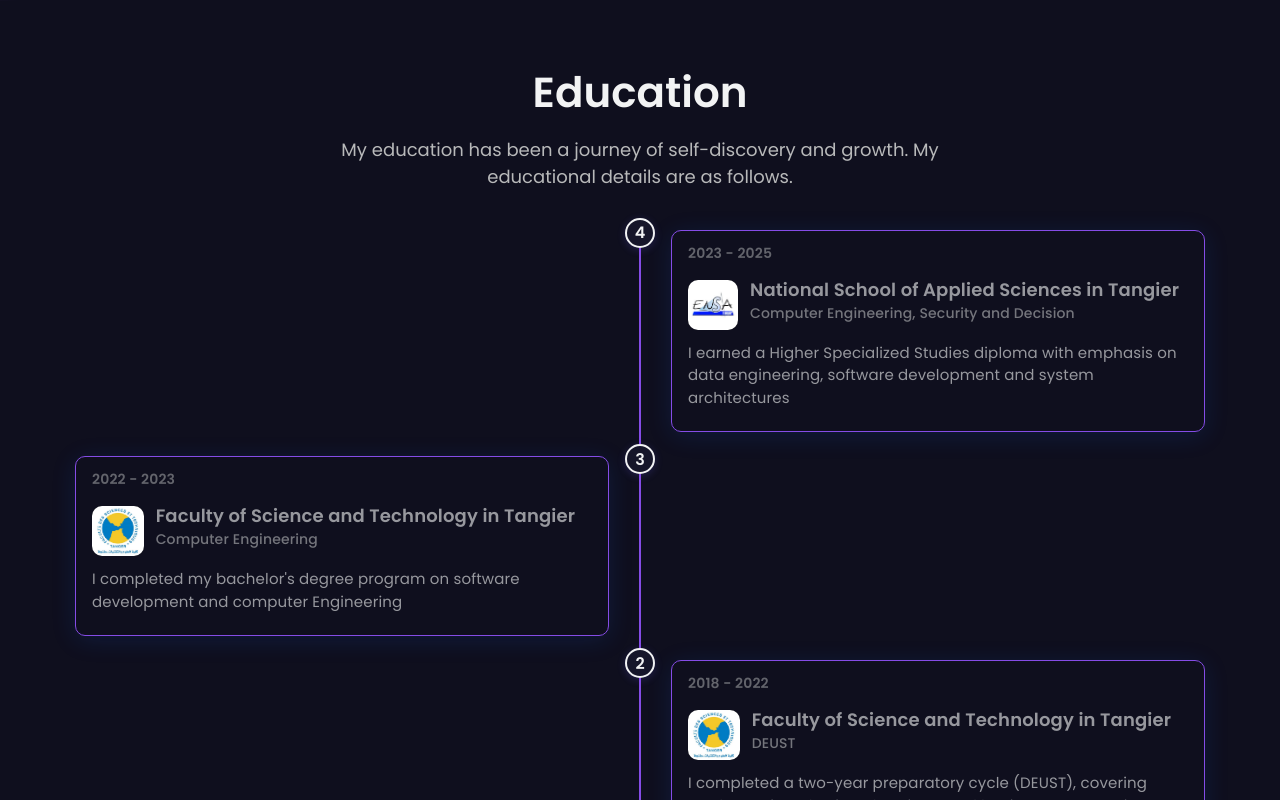
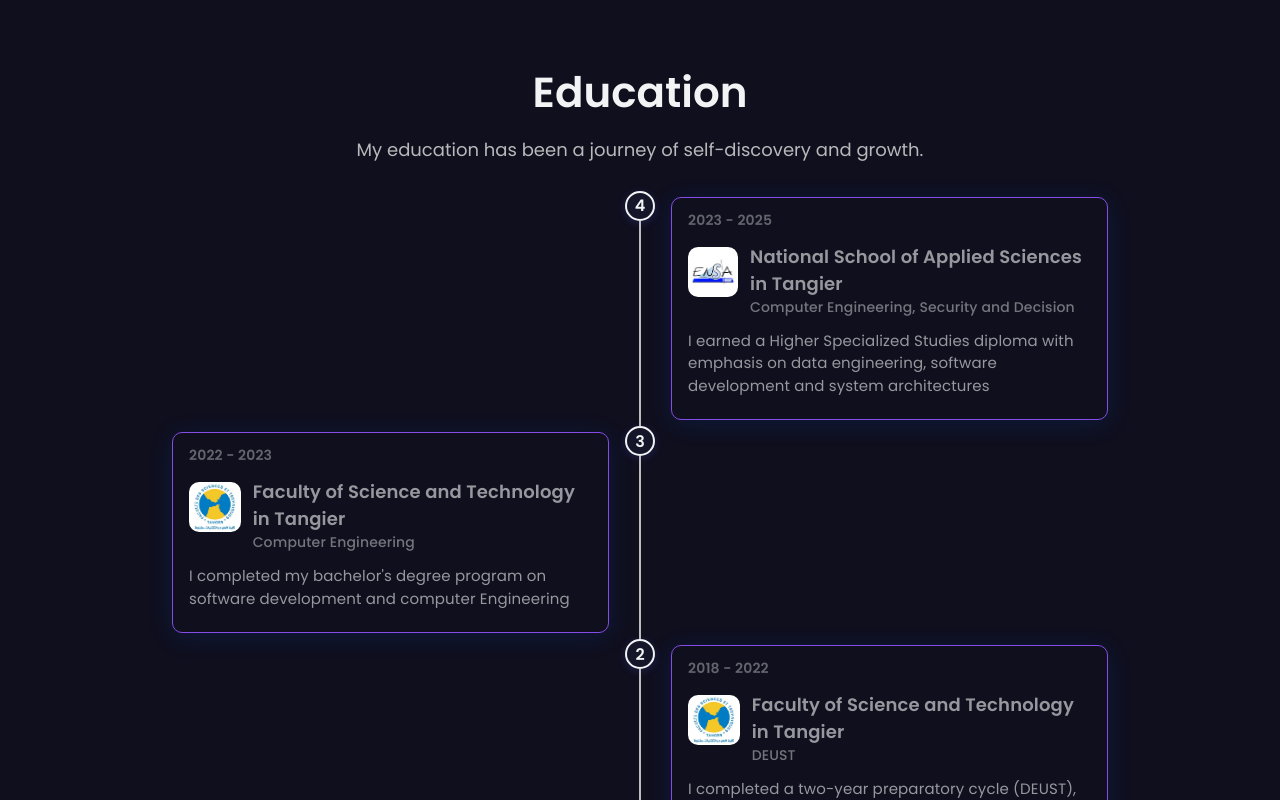
Before and after one commit to NajouaBentaher/portfolio, a React (Create React App) app: page / in a window 1280 px wide. Shown: the part 5340-6140 px from the top of the page. Built offline with nearby package versions, Linux system fonts and the light colour scheme.

Commit message:
Update index.js

```diff
--- a/src/components/Education/index.js
+++ b/src/components/Education/index.js
@@ -8,6 +8,10 @@ import TimelineConnector from '@mui/lab/TimelineConnector';
 import TimelineContent from '@mui/lab/TimelineContent';
 import { education } from '../../data/constants';
 import EducationCard from '../Cards/EducationCard';
+import useMediaQuery from '@mui/material/useMediaQuery';
+
+// const isMobile = useMediaQuery('(max-width:768px)');
+const isMobile = window.innerWidth <= 768;
 
 const Container = styled.div`
     display: flex;
@@ -97,40 +101,46 @@ const NumberDot = styled.div`
 
 
 const index = () => {
+    const isMobile = window.innerWidth <= 768;
+
     return (
         <Container id="education">
             <Wrapper>
                 <Title>Education</Title>
                 <Desc>
-                    My education has been a journey of self-discovery and growth. My educational details are as follows.
+                    My education has been a journey of self-discovery and growth.
                 </Desc>
+
                 <TimelineSection>
+                    {isMobile ? (
+                        education.map((item, index) => (
+                            <EducationCard key={index} education={item} />
+                        ))
+                    ) : (
                         <Timeline position="alternate">
                             {education.map((item, index) => {
-                            const number = education.length - index;  // reverse number
+                                const number = education.length - index;
                                 return (
                                     <TimelineItem key={index}>
                                         <TimelineSeparator>
                                             <NumberDot>{number}</NumberDot>
                                             {index !== education.length - 1 && (
-                                            <TimelineConnector style={{ background: '#854CE6' }} />
+                                                <TimelineConnector />
                                             )}
                                         </TimelineSeparator>
-
-                                    <TimelineContent
-                                        style={{ width: "1100px" }}
-                                        sx={{ py: '12px', px: 2 }}
-                                    >
+                                        <TimelineContent>
                                             <EducationCard education={item} />
                                         </TimelineContent>
                                     </TimelineItem>
                                 );
                             })}
                         </Timeline>
+                    )}
                 </TimelineSection>
             </Wrapper>
         </Container>
-    )
-}
+    );
+};
+
 
 export default index
```
Lines whose indentation alone changed are shown as unchanged.
